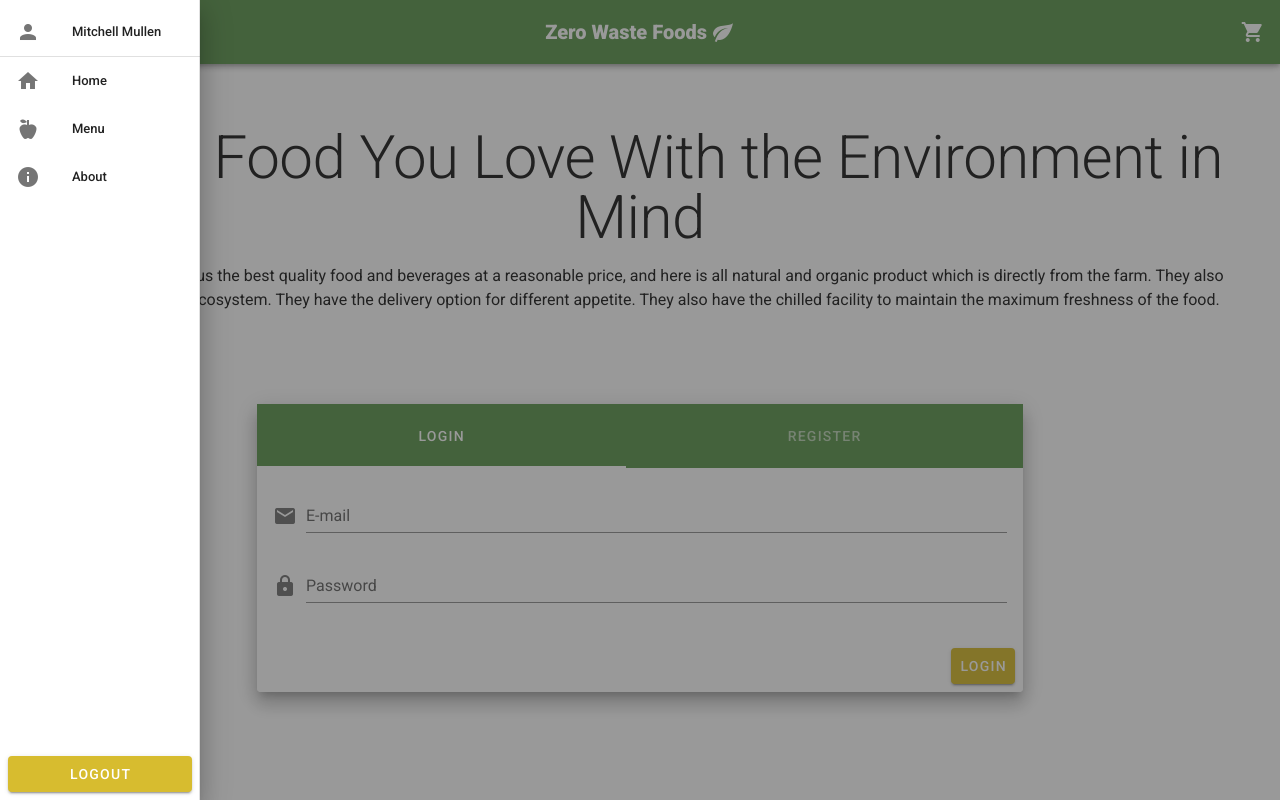
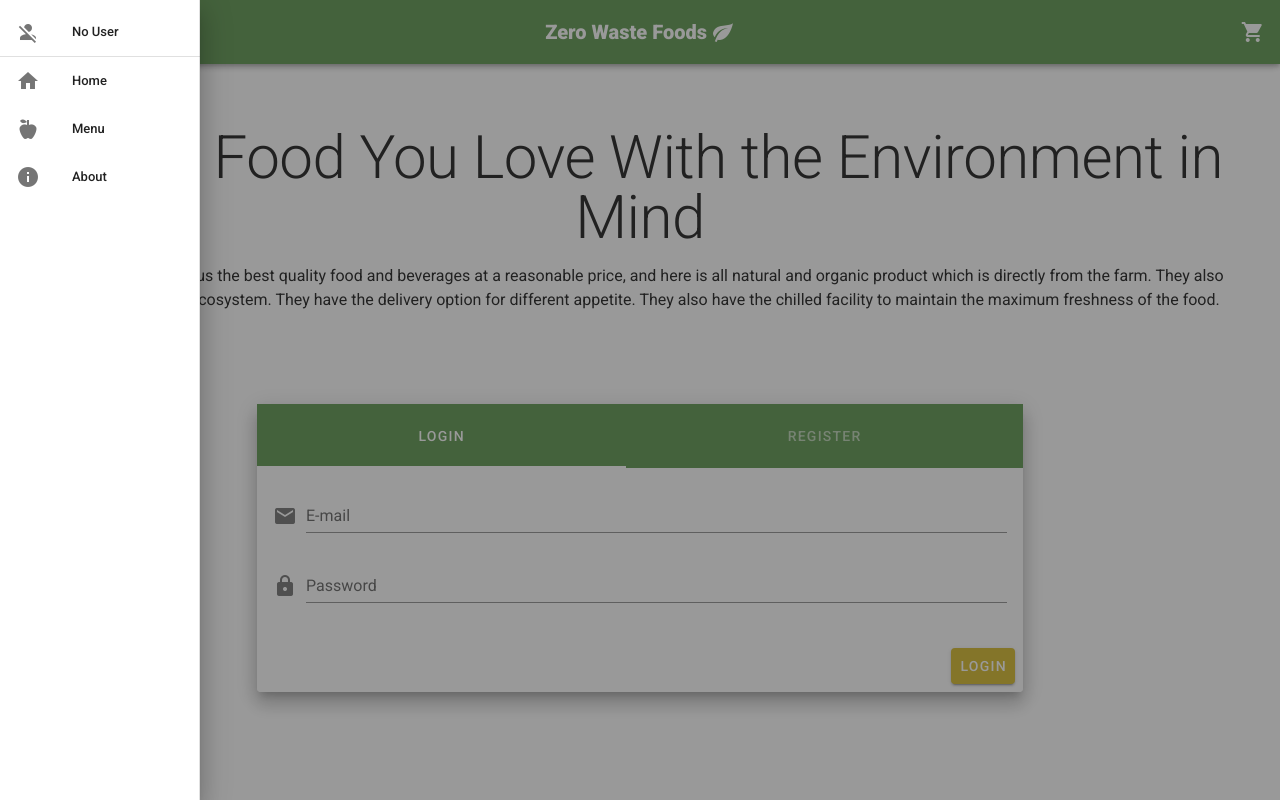
Before and after one commit to michalmullen/vue-online-shop, a Vue app: page /welcome in a window 1280 px wide. Both pictures are taken after a click on the button 28 px from the left and 32 px from the top of the page. Built offline with nearby package versions, Linux system fonts and the light colour scheme.

Commit message:
added res nav data

```diff
--- a/package.json
+++ b/package.json
@@ -8,14 +8,11 @@
     "lint": "vue-cli-service lint"
   },
   "dependencies": {
-    "@mdi/js": "^4.5.95",
     "axios": "^0.19.0",
     "core-js": "^3.3.2",
-    "vee-validate": "^3.0.11",
     "vue": "^2.6.10",
     "vue-axios": "^2.1.5",
     "vue-router": "^3.1.3",
-    "vuelidate": "^0.7.4",
     "vuetify": "^2.1.0"
   },
   "devDependencies": {
--- a/src/App.vue
+++ b/src/App.vue
@@ -1,6 +1,6 @@
 <template>
 	<v-app>
-    <Navbar />
+		<Navbar ref="foo" />
 		<v-content>
 			<router-view />
 		</v-content>
--- a/src/components/Navbar.vue
+++ b/src/components/Navbar.vue
@@ -4,14 +4,14 @@
 			<v-list dense>
 				<v-list-item link to="/user">
 					<v-list-item-action>
-						<v-icon>mdi-account</v-icon>
+						<v-icon>{{ account }}</v-icon>
 					</v-list-item-action>
 					<v-list-item-content>
-						<v-list-item-title>Mitchell Mullen</v-list-item-title>
+						<v-list-item-title>{{ name }}</v-list-item-title>
 					</v-list-item-content>
 				</v-list-item>
 				<v-divider></v-divider>
-				<v-list-item link to="/home">
+				<v-list-item link to="/">
 					<v-list-item-action>
 						<v-icon>mdi-home</v-icon>
 					</v-list-item-action>
@@ -36,7 +36,7 @@
 					</v-list-item-content>
 				</v-list-item>
 			</v-list>
-			<template v-slot:append>
+			<template v-slot:append v-if="loggedIn === true">
 				<div class="pa-2">
 					<v-btn block color="secondary" @click="logout">Logout</v-btn>
 				</div>
@@ -76,13 +76,36 @@ export default {
 		drawer: false,
 		show: false,
 		basket: 0,
-		name: "Bob"
+		name: "No User",
+		loggedIn: false,
+		account: "mdi-account"
 	}),
+	created() {
+		// gets called when page is loaded
+		this.checkIfIsLogged();
+		console.log(this.loggedIn);
+	},
+	watch: {
+		// call again the method if the route changes
+		$route: "checkIfIsLogged"
+	},
 	methods: {
 		logout() {
 			localStorage.clear();
 			Vue.axios.get("http://localhost/api/logout");
 			this.$router.push("Welcome");
+		},
+		checkIfIsLogged() {
+			if (localStorage.getItem("id") == null) {
+				this.loggedIn = false;
+				this.account = "mdi-account-off";
+				this.name = "No User";
+			} else {
+				let user = JSON.parse(localStorage.getItem("user"));
+				this.loggedIn = true;
+				this.account = "mdi-account";
+				this.name = user.name;
+			}
 		}
 	}
 };
--- a/src/main.js
+++ b/src/main.js
@@ -1,18 +1,18 @@
-import Vue from 'vue';
-import App from './App.vue';
-import router from './router';
-import vuetify from './plugins/vuetify';
-import axios from 'axios';
-import VueAxios from 'vue-axios';
-import * as VeeValidate from 'vee-validate';
+import Vue from "vue";
+import App from "./App.vue";
+import router from "./router";
+import vuetify from "./plugins/vuetify";
+import axios from "axios";
+import VueAxios from "vue-axios";
 
 Vue.config.productionTip = false;
 
-new Vue({
-  router,
-  vuetify,
-  VeeValidate,
-  render: h => h(App)
-}).$mount('#app');
+var vm = new Vue({
+	router,
+	vuetify,
+	render: h => h(App)
+}).$mount("#app");
 
-Vue.use(VueAxios, axios, VeeValidate);
+global.vm = vm;
+
+Vue.use(VueAxios, axios);
--- a/src/router/index.js
+++ b/src/router/index.js
@@ -20,7 +20,7 @@ const routes = [
 		}
 	},
 	{
-		path: "/home",
+		path: "/",
 		name: "home",
 		component: Home,
 		meta: {
@@ -89,7 +89,7 @@ router.beforeEach((to, from, next) => {
 				if (user.admin == 1) {
 					next();
 				} else {
-					next({ name: "userboard" });
+					next({ name: "home" });
 				}
 			} else {
 				next();
@@ -99,7 +99,7 @@ router.beforeEach((to, from, next) => {
 		if (localStorage.getItem("id") == null) {
 			next();
 		} else {
-			next({ name: "userboard" });
+			next({ name: "home" });
 		}
 	} else {
 		next();
--- a/src/views/Welcome.vue
+++ b/src/views/Welcome.vue
@@ -162,6 +162,7 @@ export default {
 						let is_admin = response.data.admin;
 						localStorage.setItem("user", JSON.stringify(response.data));
 						localStorage.setItem("id", response.data.id);
+						//vm.$refs.foo.checkIfIsLogged();
 						if (localStorage.getItem("id") != null) {
 							this.$emit("loggedIn");
 							if (this.$route.params.nextUrl != null) {
@@ -171,7 +172,7 @@ export default {
 								if (is_admin == 1) {
 									this.$router.push("admin");
 								} else {
-									this.$router.push("home");
+									this.$router.push("/");
 								}
 							}
 						}
```
Also changed, not shown: 1 other file (tests, documents, lock files or other folders). Lines whose indentation alone changed are shown as unchanged.
